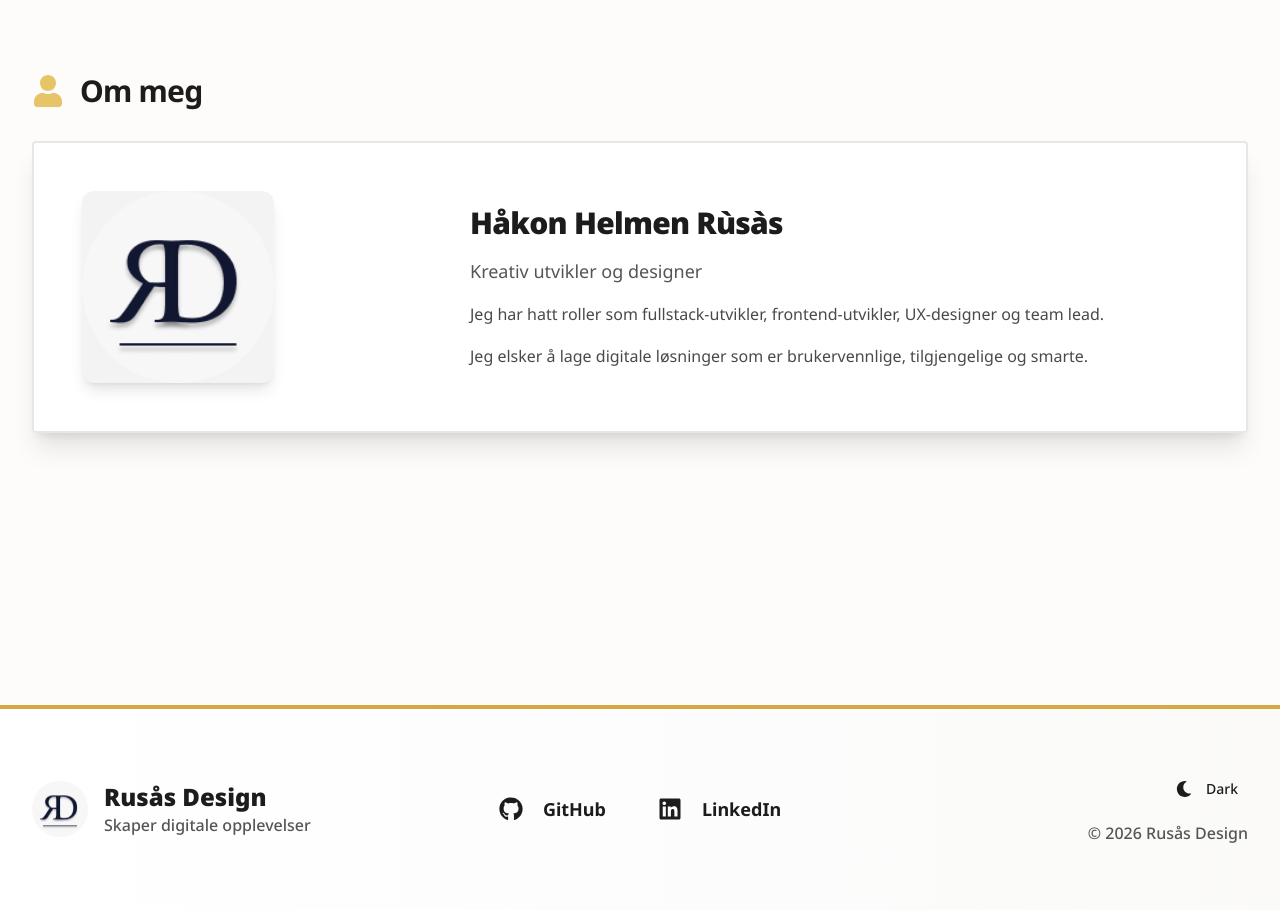
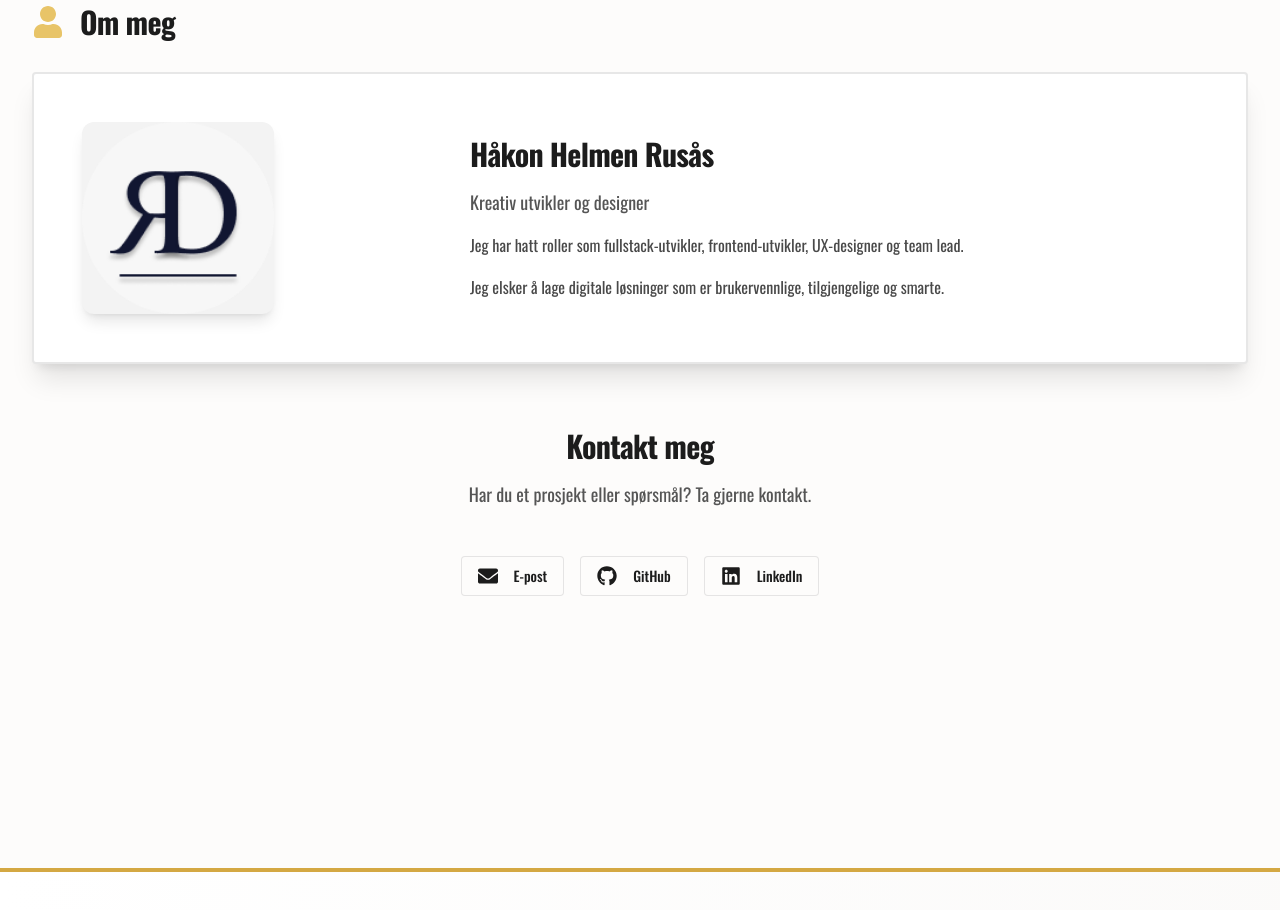
Before and after one commit to haakonhelmenrusas/rusasdesign.no, a Next.js app: page / in a window 1280 px wide. Shown: the part 3460-4370 px from the top of the page. Built offline with nearby package versions, Linux system fonts and the light colour scheme.

Commit message:
feat: add contact section, fix name spelling, cleanup CSS

```diff
--- a/app/(pages)/page.tsx
+++ b/app/(pages)/page.tsx
@@ -1,5 +1,6 @@
 import AboutMe from '@/components/aboutMe/AboutMe';
 import BlogSection from '@/components/blogSection/BlogSection';
+import ContactMe from '@/components/contactMe/ContactMe';
 import Hero from '@/components/hero/Hero';
 import ProjectsSection from '@/components/projectsSection/ProjectsSection';
 import { getPosts } from '@/lib/posts';
@@ -25,6 +26,8 @@ export default function Home() {
         <BlogSection posts={allBlogPosts} />
 
         <AboutMe />
+
+        <ContactMe />
       </main>
     </div>
   );
--- a/app/globals.css
+++ b/app/globals.css
@@ -11,14 +11,6 @@
 code::before,
 code::after {
 	content: none;
-}
-
-html {
-	font-family: var(--font-noto-sans), serif;
-}
-
-h1 {
-	font-family: var(--font-oswald), serif;
 }
 
 @custom-variant dark (&:is(.dark *));
@@ -136,104 +128,6 @@ h1 {
 	}
 }
 
-/**
- * Base typography with bold, modern styling and mobile responsiveness
- */
-@layer base {
-	:where(:not(:has([class*=" text-"]), :not(:has([class^="text-"])))) {
-		h1 {
-			font-size: 2.5rem;
-			font-weight: var(--font-weight-black);
-			line-height: 1.2;
-			letter-spacing: -0.02em;
-
-			@media (min-width: 768px) {
-				font-size: 3.5rem;
-				line-height: 1.1;
-			}
-
-			@media (min-width: 1024px) {
-				font-size: 4.5rem;
-			}
-		}
-
-		h2 {
-			font-size: 2rem;
-			font-weight: var(--font-weight-bold);
-			line-height: 1.3;
-			letter-spacing: -0.01em;
-
-			@media (min-width: 768px) {
-				font-size: 2.5rem;
-				line-height: 1.2;
-			}
-
-			@media (min-width: 1024px) {
-				font-size: 3rem;
-			}
-		}
-
-		h3 {
-			font-size: 1.5rem;
-			font-weight: var(--font-weight-bold);
-			line-height: 1.4;
-
-			@media (min-width: 768px) {
-				font-size: 1.75rem;
-				line-height: 1.3;
-			}
-
-			@media (min-width: 1024px) {
-				font-size: 2rem;
-			}
-		}
-
-		h4 {
-			font-size: 1.25rem;
-			font-weight: var(--font-weight-bold);
-			line-height: 1.5;
-
-			@media (min-width: 768px) {
-				font-size: 1.375rem;
-				line-height: 1.4;
-			}
-
-			@media (min-width: 1024px) {
-				font-size: 1.5rem;
-			}
-		}
-
-		p {
-			font-size: 1rem;
-			font-weight: var(--font-weight-normal);
-			line-height: 1.6;
-
-			@media (min-width: 768px) {
-				font-size: 1.125rem;
-				line-height: 1.7;
-			}
-		}
-
-		label {
-			font-size: var(--text-base);
-			font-weight: var(--font-weight-medium);
-			line-height: 1.5;
-		}
-
-		button {
-			font-size: var(--text-base);
-			font-weight: var(--font-weight-medium);
-			line-height: 1.5;
-		}
-
-		input {
-			font-size: var(--text-base);
-			font-weight: var(--font-weight-normal);
-			line-height: 1.5;
-		}
-	}
-}
-
 html {
 	font-size: var(--font-size);
 }
@@ -298,25 +192,6 @@ html {
 		}
 	}
 
-	.section-title {
-		font-size: 2rem;
-		font-weight: var(--font-weight-black);
-		line-height: 1.2;
-		letter-spacing: -0.01em;
-
-		@media (min-width: 640px) {
-			font-size: 2.75rem;
-			line-height: 1.15;
-			letter-spacing: -0.015em;
-		}
-
-		@media (min-width: 1024px) {
-			font-size: 3.5rem;
-			line-height: 1.1;
-			letter-spacing: -0.02em;
-		}
-	}
-
 	/* Mobile-first spacing */
 	.mega-spacing {
 		margin-bottom: 3rem;
@@ -373,12 +248,4 @@ html {
 			margin-bottom: 2rem;
 		}
 	}
-
-	.post-spacing {
-		margin-bottom: 1rem;
-
-		@media (min-width: 768px) {
-			margin-bottom: 1.5rem;
-		}
-	}
 }
--- a/components/aboutMe/AboutMe.tsx
+++ b/components/aboutMe/AboutMe.tsx
@@ -16,7 +16,7 @@ export default function AboutMe() {
             <div className="w-32 h-32 md:w-48 md:h-48 rounded-lg md:rounded-xl bg-muted overflow-hidden shadow-lg">
               <Image
                 src="/assets/logo.png"
-                alt="Håkon Helmen Rùsås"
+                alt="Håkon Helmen Rusås"
                 width={200}
                 height={200}
                 className="w-full h-full object-cover"
@@ -25,7 +25,7 @@ export default function AboutMe() {
             </div>
           </div>
           <div className="md:col-span-2">
-            <h3 className="text-2xl md:text-3xl font-black mb-4 tracking-tight">Håkon Helmen Rùsàs</h3>
+            <h3 className="text-2xl md:text-3xl font-black mb-4 tracking-tight">Håkon Helmen Rusås</h3>
             <p className="text-lg text-muted-foreground mb-4">
               Kreativ utvikler og designer
             </p>
--- /dev/null
+++ b/components/contactMe/ContactMe.tsx
@@ -0,0 +1,65 @@
+'use client';
+
+import { FaEnvelope, FaGithub, FaLinkedin } from 'react-icons/fa';
+import { Button } from '@/components/button/Button';
+
+export default function ContactMe() {
+  return (
+    <section id="contact-section" className="huge-spacing">
+      <div className="text-center mb-8 md:mb-12">
+        <h2 className="text-2xl md:text-3xl font-bold tracking-tight mb-4">Kontakt meg</h2>
+        <p className="text-lg text-muted-foreground max-w-2xl mx-auto">
+          Har du et prosjekt eller spørsmål? Ta gjerne kontakt.
+        </p>
+      </div>
+      <div className="flex flex-col sm:flex-row justify-center gap-4">
+        <Button
+          variant="outline"
+          size="lg"
+          className="hover:bg-primary hover:text-primary-foreground hover:border-primary dark:hover:bg-primary/20 transition-all duration-200"
+          asChild
+        >
+          <a
+            href="mailto:kontakt@rusasdesign.no"
+            aria-label="Send meg en e-post"
+          >
+            <FaEnvelope className="w-5 h-5 mr-2" aria-hidden="true" />
+            E-post
+          </a>
+        </Button>
+        <Button
+          variant="outline"
+          size="lg"
+          className="hover:bg-accent hover:text-accent-foreground hover:border-accent dark:hover:bg-accent/20 transition-all duration-200"
+          asChild
+        >
+          <a
+            href="https://github.com/haakonhelmenrusas"
+            target="_blank"
+            rel="noopener noreferrer"
+            aria-label="GitHub (åpnes i nytt vindu)"
+          >
+            <FaGithub className="w-5 h-5 mr-2" aria-hidden="true" />
+            GitHub
+          </a>
+        </Button>
+        <Button
+          variant="outline"
+          size="lg"
+          className="hover:bg-accent hover:text-accent-foreground hover:border-accent dark:hover:bg-accent/20 transition-all duration-200"
+          asChild
+        >
+          <a
+            href="https://www.linkedin.com/in/haakon-helmen-rusas/"
+            target="_blank"
+            rel="noopener noreferrer"
+            aria-label="LinkedIn (åpnes i nytt vindu)"
+          >
+            <FaLinkedin className="w-5 h-5 mr-2" aria-hidden="true" />
+            LinkedIn
+          </a>
+        </Button>
+      </div>
+    </section>
+  );
+}
```
